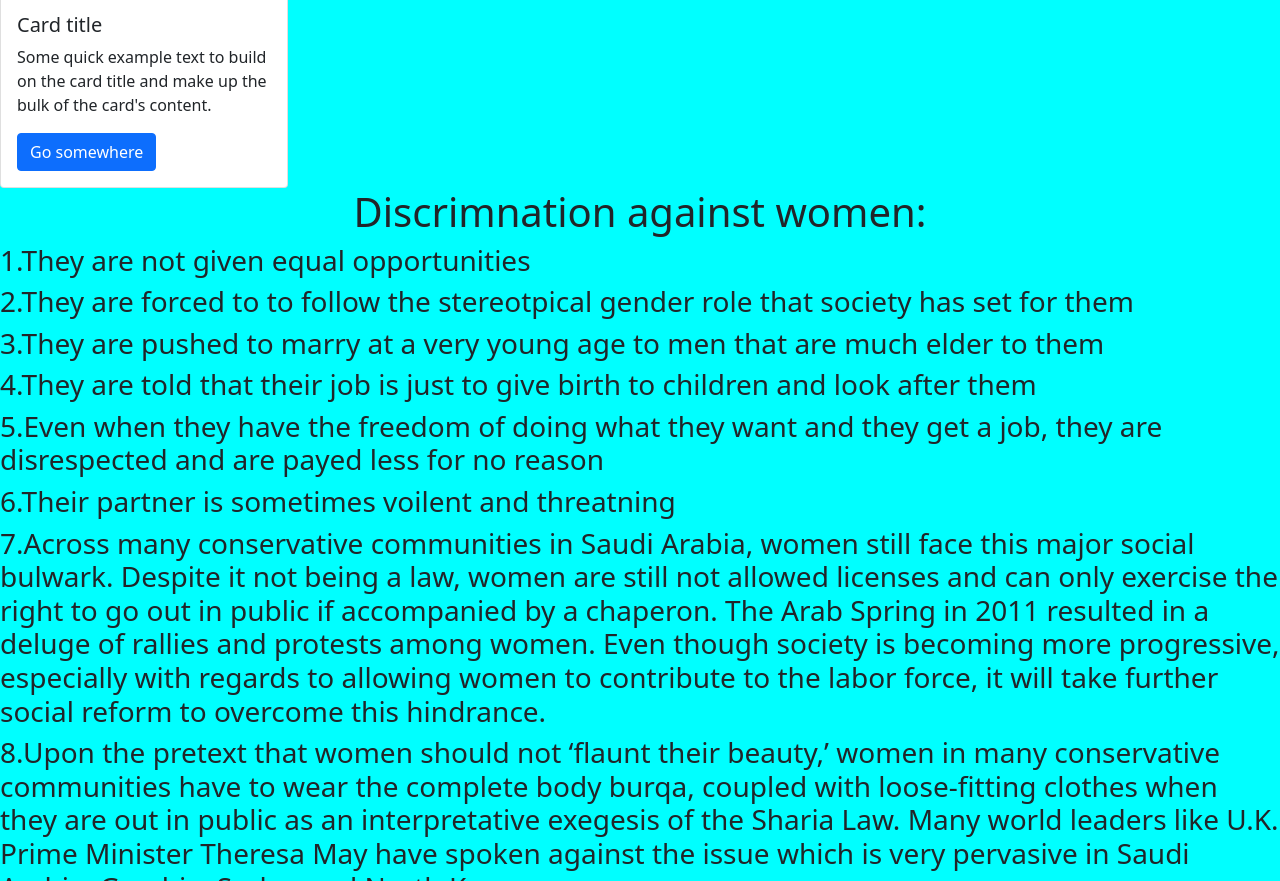
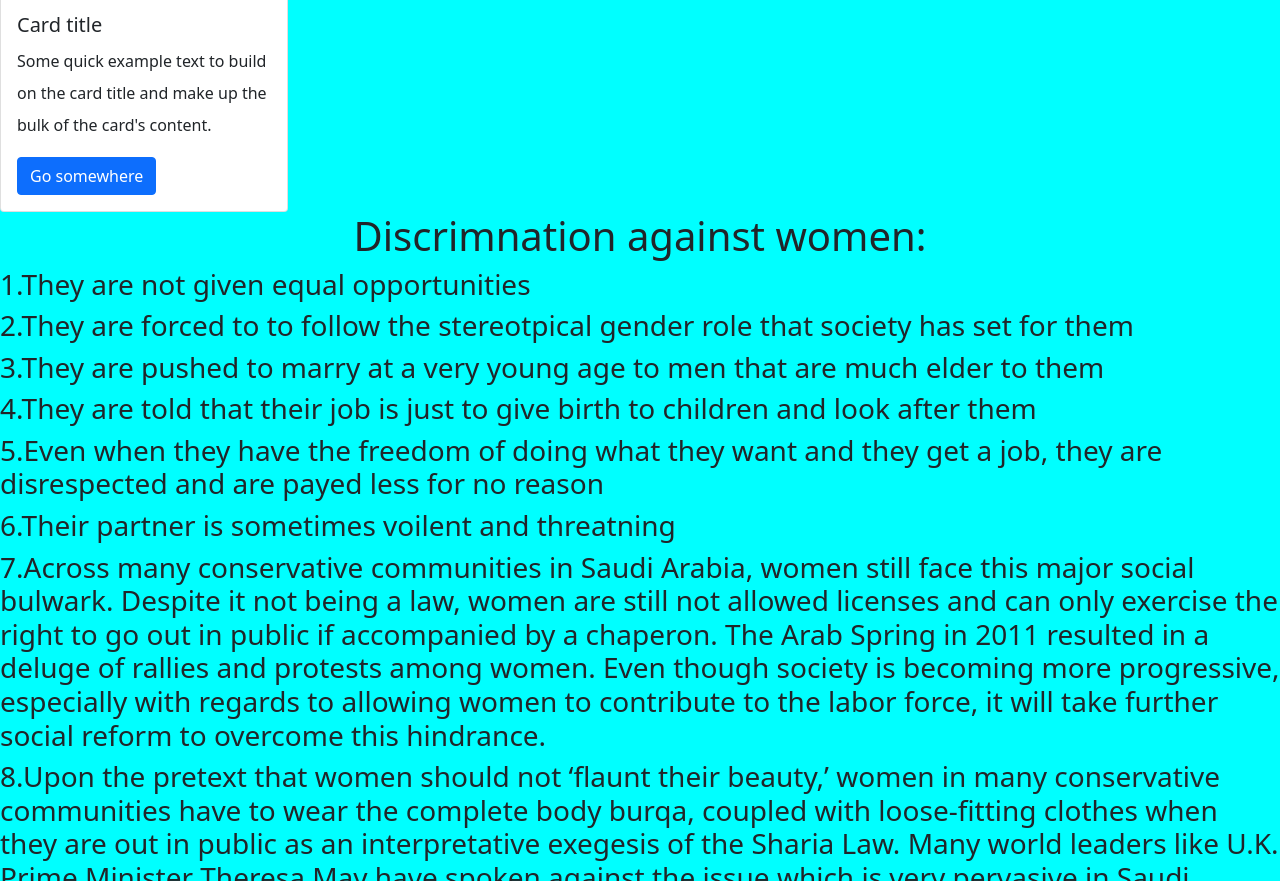
Before and after one commit to ShivanshGupta1/Gender-Equality-Website, a plain HTML site: page transgender.html in a window 1280 px wide. Shown: the part 219-1100 px from the top of the page. Drawn offline with nearby package versions, Linux system fonts and the light colour scheme.

Commit message:
Update transgender.html

```diff
--- a/transgender.html
+++ b/transgender.html
@@ -1,7 +1,9 @@
 <!DOCTYPE html>
 <head>
   <link href="https://cdn.jsdelivr.net/npm/bootstrap@5.0.0-beta2/dist/css/bootstrap.min.css" rel="stylesheet" integrity="sha384-BmbxuPwQa2lc/FVzBcNJ7UAyJxM6wuqIj61tLrc4wSX0szH/Ev+nYRRuWlolflfl" crossorigin="anonymous">
-    <title>Issues</title>
+    <link href="https://cdn.jsdelivr.net/npm/bootstrap@5.0.0-beta2/dist/css/bootstrap.min.css" rel="stylesheet" integrity="sha384-BmbxuPwQa2lc/FVzBcNJ7UAyJxM6wuqIj61tLrc4wSX0szH/Ev+nYRRuWlolflfl" crossorigin="anonymous">
+    <link rel="stylesheet" href="styles/style.css">
+  <title>Issues</title>
     </head>
 
   <body style="background-color:cyan">
```
